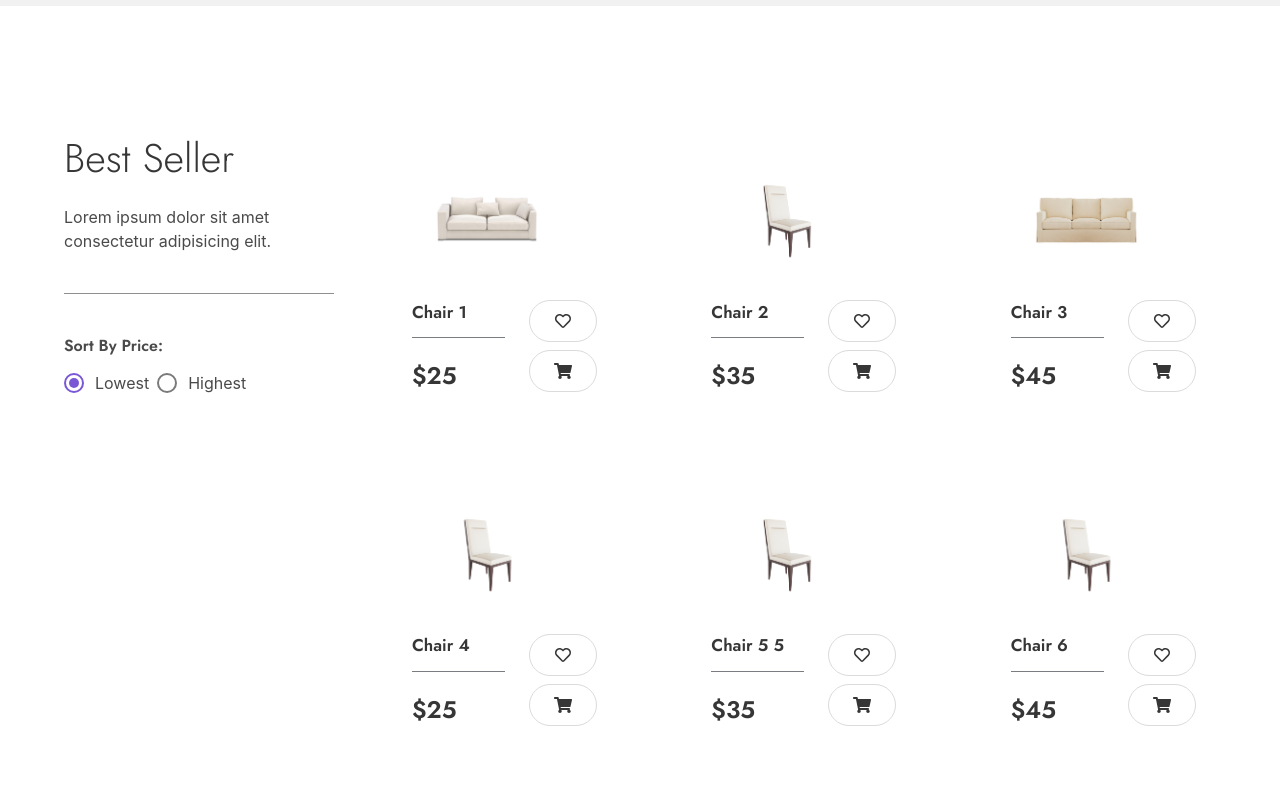
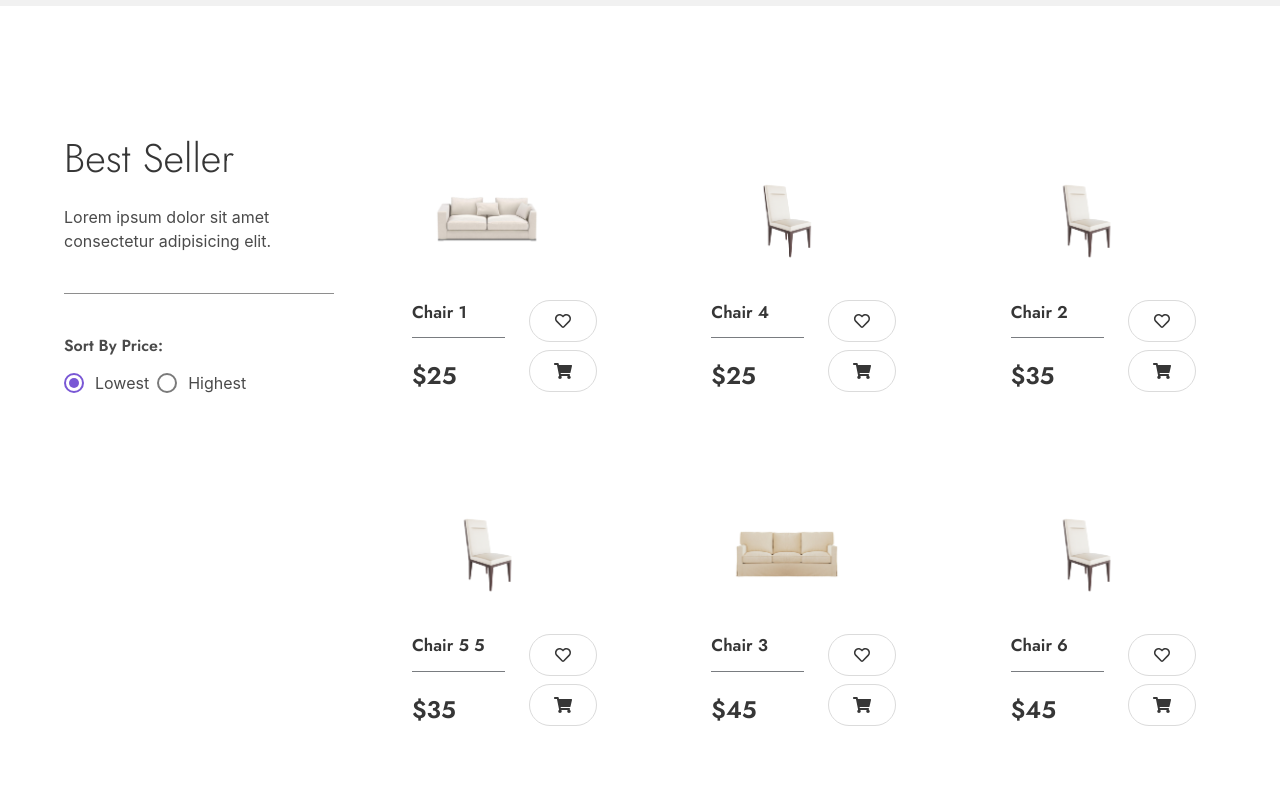
Before and after one commit to reeceballano/rdb-shop, a Vue app: page / in a window 1280 px wide. Shown: the part 2620-3420 px from the top of the page. Built offline with nearby package versions, Linux system fonts and the light colour scheme.

Commit message:
update
added sortByPrice function

```diff
--- a/package.json
+++ b/package.json
@@ -12,10 +12,11 @@
     "core-js": "^3.6.4",
     "eslint": "^7.1.0",
     "vue": "^2.6.11",
-    "vue-router": "^3.3.1",
+    "vue-router": "^3.3.2",
     "vuex": "^3.4.0"
   },
   "devDependencies": {
+    "@soda/friendly-errors-webpack-plugin": "^1.7.1",
     "@vue/cli-plugin-babel": "~4.3.0",
     "@vue/cli-plugin-eslint": "~4.3.0",
     "@vue/cli-plugin-router": "~4.3.0",
--- a/src/components/Products/Products.vue
+++ b/src/components/Products/Products.vue
@@ -29,7 +29,7 @@
             <div class="column">
                 <div class="columns is-variable is-5 is-multiline">
                     <rdb-product
-                        v-for="product in data"
+                        v-for="product in filteredData"
                         :column="column"
                         :key="product.id"
                         :id="product.id"
@@ -51,7 +51,7 @@ export default {
     name: 'Products',
 
     props: {
-        data: {
+        productData: {
             type: Array,
         },
 
@@ -68,9 +68,27 @@ export default {
 
     data() {
         return {
-            sortByPrice: 'lowest'
+            sortByPrice: 'lowest',
+            filtered: [],
         }
-    }
+    },
+
+    computed: {
+        filteredData() {
+            let products = this.productData;
+
+            if(this.sortByPrice === 'lowest') {
+                let lowest = products.sort( (a, b) => parseFloat(a.price) - parseFloat(b.price) );
+
+                return lowest;
+            } else {
+                let highest = products.sort( (a, b) => parseFloat(b.price) - parseFloat(a.price) );
+
+                return highest;
+            }
+        }
+    },
+
 }
 </script>
 
--- a/src/store/modules/product.js
+++ b/src/store/modules/product.js
@@ -28,7 +28,7 @@ const mutations = {
 
 // ACTIONS
 const actions = {
-    getAllProducts({ commit }) {
+    getAllProducts({ commit, state }) {
         let data = [
             {
                 id: 1,
@@ -140,6 +140,8 @@ const actions = {
         ]
 
         commit('SET_PRODUCTS', data);
+
+        console.log(`store: ${ JSON.stringify(state.products) }`)
     },
 
     getSingleProduct({ commit, state }, payload) {
--- a/src/views/Home.vue
+++ b/src/views/Home.vue
@@ -18,7 +18,7 @@
         <section class="section product-list">
             <rdb-products
                 :column="4"
-                :data="getProducts"
+                :productData="getProducts"
             >
             </rdb-products>
         </section>
```
Also changed, not shown: 1 other file (tests, documents, lock files or other folders).
